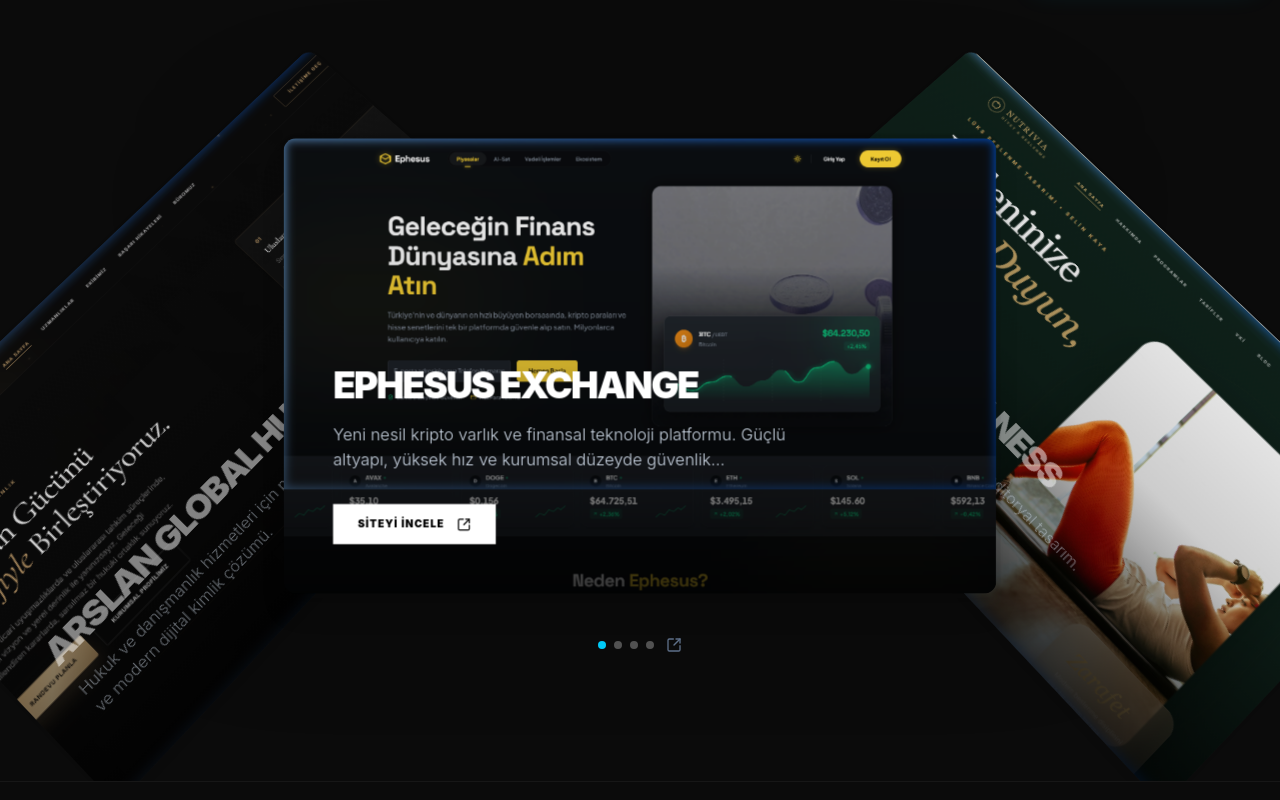
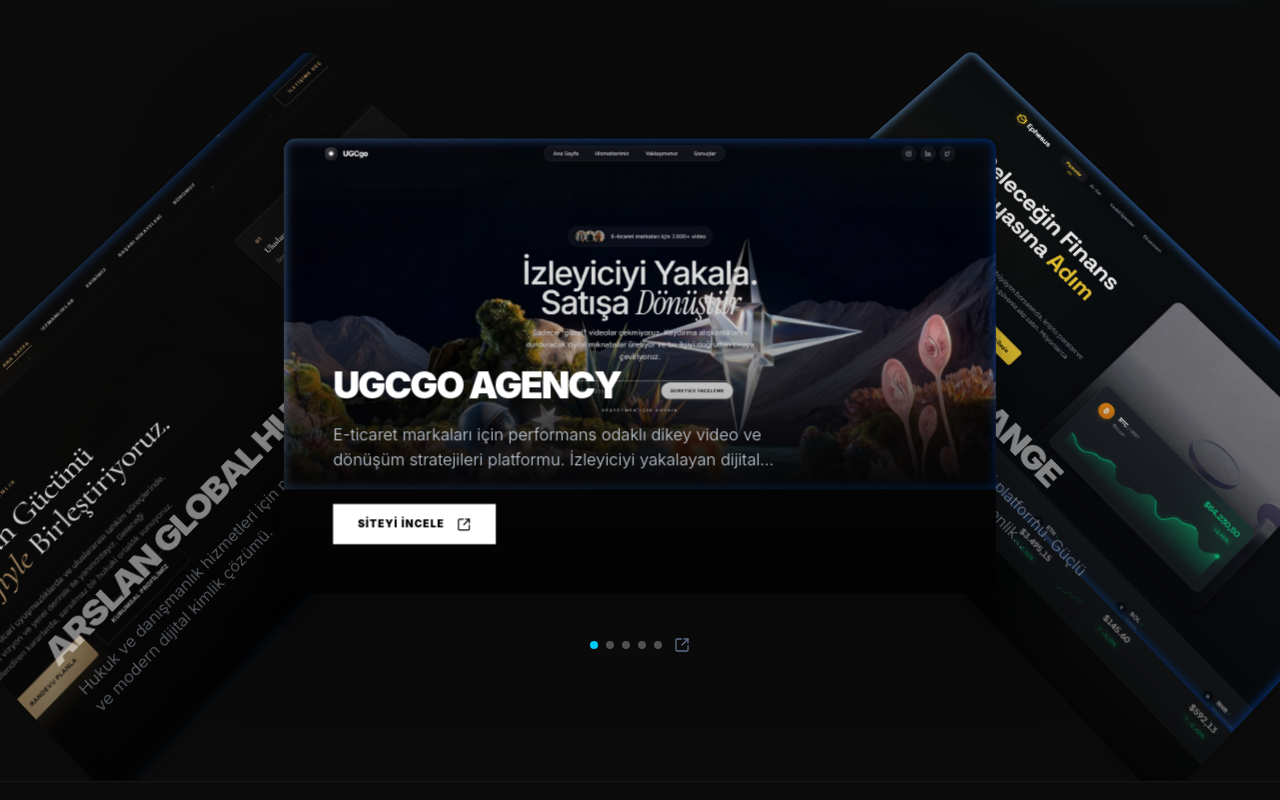
Before and after one commit to developercihan/ALLWEBSITE, a React (Vite) app in the folder novadrift-digital/: page / in a window 1280 px wide. Shown: the part 3320-4120 px from the top of the page. Built offline with nearby package versions, Linux system fonts and the light colour scheme.

Commit message:
feat: ugcgo portfolyo entegrasyonu tamamlandı

```diff
--- a/novadrift-digital/src/components/Portfolio.tsx
+++ b/novadrift-digital/src/components/Portfolio.tsx
@@ -4,6 +4,13 @@ import { CardStack, CardStackItem } from './ui/card-stack';
 import { SquareArrowOutUpRight } from 'lucide-react';
 
 const projects: CardStackItem[] = [
+  {
+    id: "ugcgo",
+    title: "UGCgo Agency",
+    description: "E-ticaret markaları için performans odaklı dikey video ve dönüşüm stratejileri platformu. İzleyiciyi yakalayan dijital mıknatıslar.",
+    imageSrc: "/portfolio/ugcgo.png",
+    href: "https://ugcgo-chi.vercel.app",
+  },
   {
     id: "ephesus",
     title: "Ephesus Exchange",
```
Also changed, not shown: novadrift-digital/public/portfolio/ugcgo.png (added).
